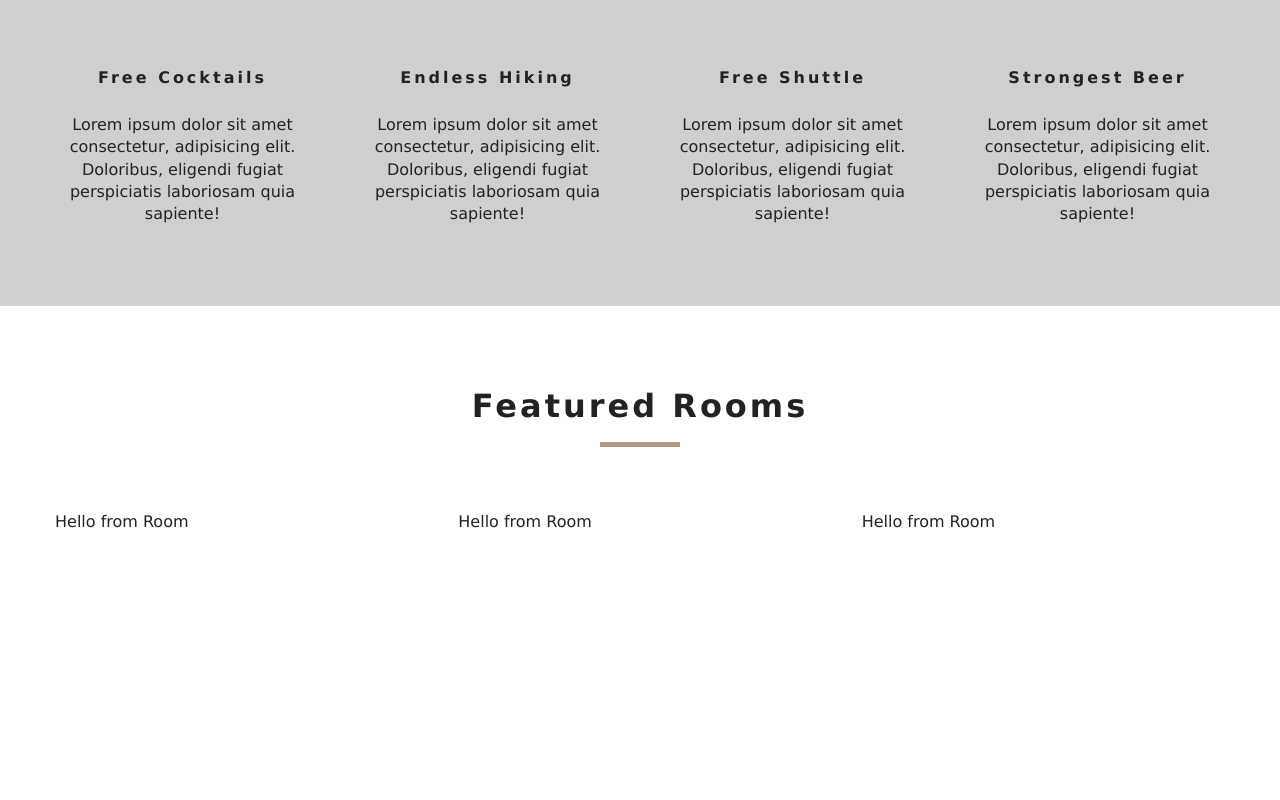
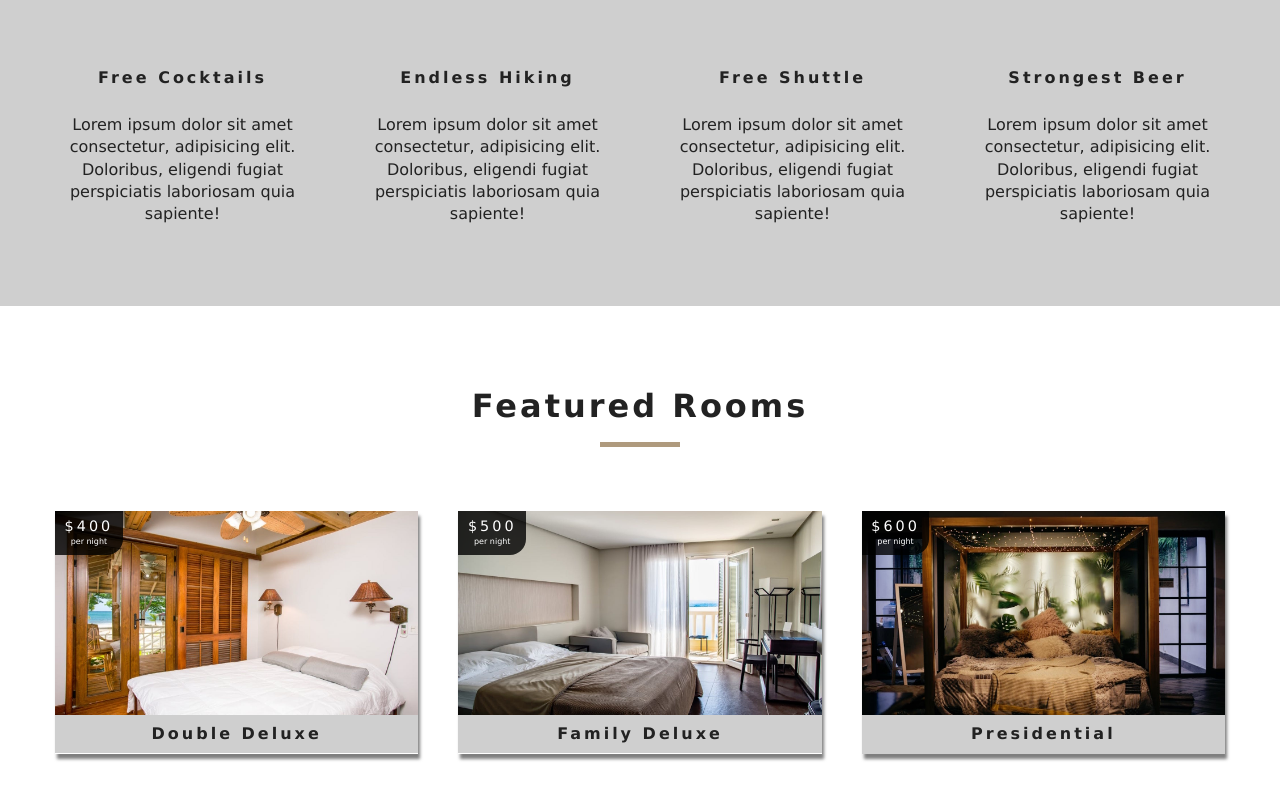
Before and after one commit to imjoymhnt/React-Beach-Resort, a React (Create React App) app: page / in a window 1280 px wide. Shown: the part 968-1768 px from the top of the page. Before the commit the page ends 1581 px from the top, so only its background shows below. Built offline with nearby package versions, Linux system fonts and the light colour scheme.

Commit message:
created the room component fully featured the featuredrooms component, also checked the prop types in room component

```diff
--- a/src/components/Room.js
+++ b/src/components/Room.js
@@ -1,5 +1,32 @@
 import React from "react";
+import { Link } from "react-router-dom";
+import defaultImg from "../images/defaultBcg.jpeg";
+import PropTypes from "prop-types";
 
-export default function Room() {
-  return <div>Hello from Room</div>;
+export default function Room({ room }) {
+  const { name, slug, images, price } = room;
+  return (
+    <article className="room">
+      <div className="img-container">
+        <img src={images[0] || defaultImg} alt="single rooms" />
+        <div className="price-top">
+          <h6>${price}</h6>
+          <p>per night</p>
+        </div>
+        <Link to={`/rooms/${slug}`} className="btn-primary room-link">
+          Features
+        </Link>
+      </div>
+      <p className="room-info">{name}</p>
+    </article>
+  );
 }
+
+Room.propTypes = {
+  room: PropTypes.shape({
+    name: PropTypes.string.isRequired,
+    slug: PropTypes.string.isRequired,
+    images: PropTypes.arrayOf(PropTypes.string).isRequired,
+    price: PropTypes.number.isRequired,
+  }),
+};
```
Also changed, not shown: 1 other file (tests, documents, lock files or other folders).
